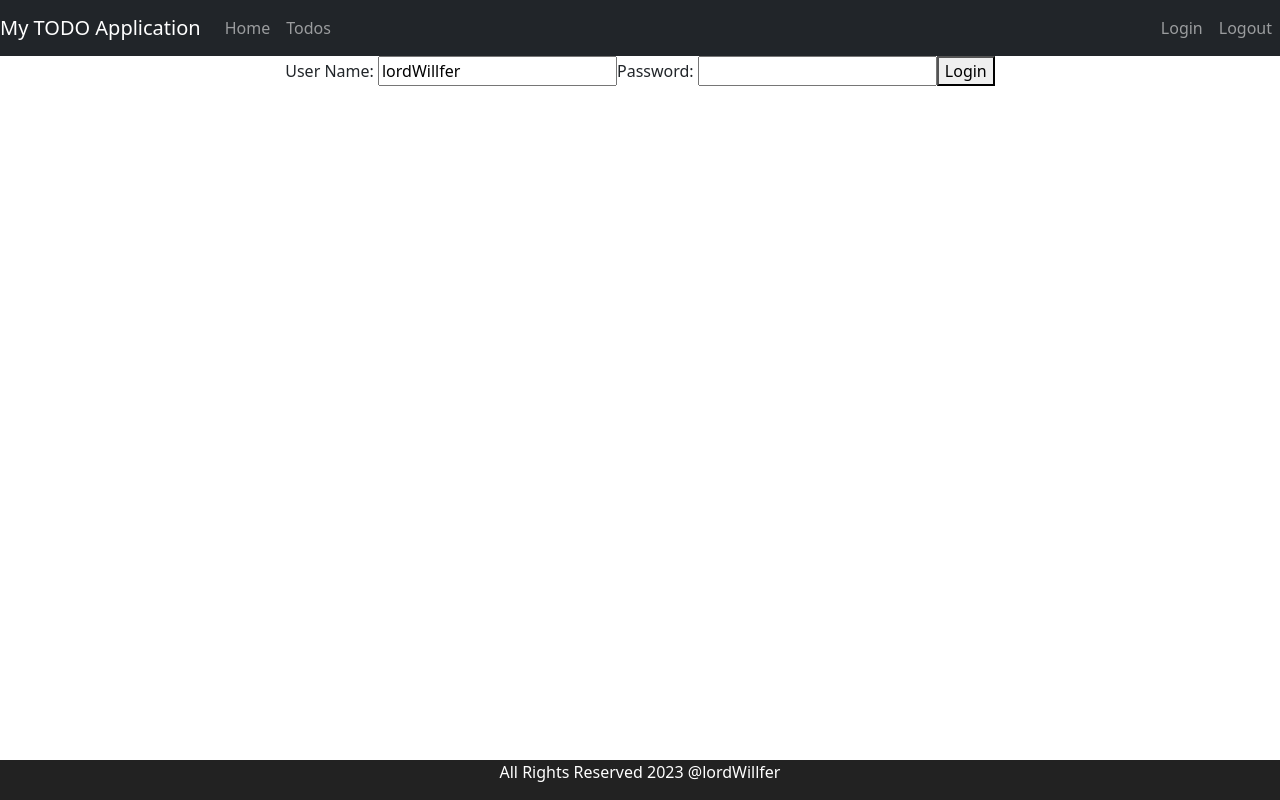
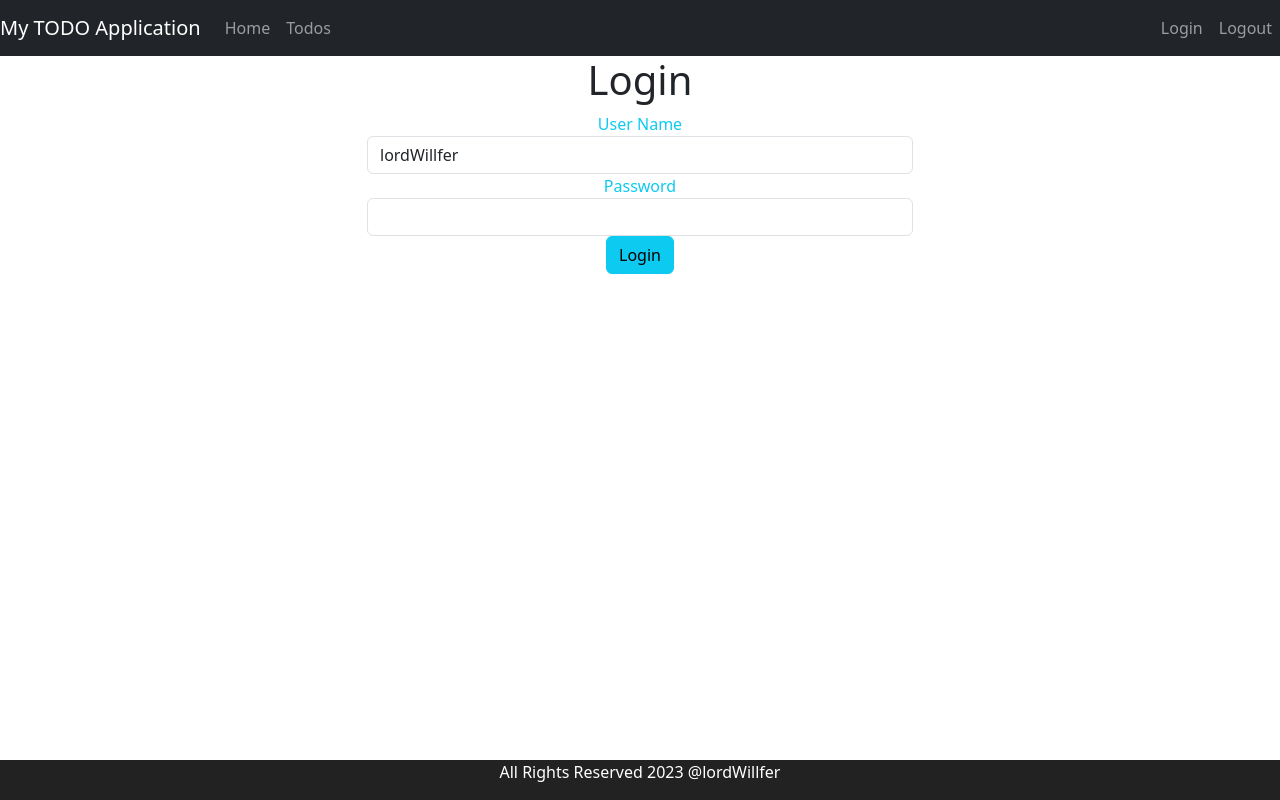
Before and after one commit to lordWillfer/todo-app, a React (Create React App) app: page / in a window 1280 px wide. Built offline with nearby package versions, Linux system fonts and the light colour scheme.

Commit message:
Personalizando el formulario de login

```diff
--- a/src/components/todo/TodoApp.jsx
+++ b/src/components/todo/TodoApp.jsx
@@ -88,10 +88,10 @@ class ListTodosComponent extends Component {
         return (
             <div>
                 <h1>List TODOs</h1>
-                <table>
+                <div className="container">
+                    <table className="table">
                         <thead>
                             <tr>
-                            <th>ID</th>
                                 <th>Description</th>
                                 <th>Target Date</th>
                                 <th>Is Completed?</th>
@@ -102,7 +102,6 @@ class ListTodosComponent extends Component {
                                 this.state.todos.map(
                                     todo =>
                                         <tr key={todo.id}>
-                                        <td>{todo.id}</td>
                                             <td>{todo.description}</td>
                                             <td>{todo.targetDate.toString()}</td>
                                             <td>{todo.done.toString()}</td>
@@ -112,6 +111,7 @@ class ListTodosComponent extends Component {
                         </tbody>
                     </table>
                 </div>
+            </div>
         )
     }
 }
@@ -119,9 +119,14 @@ class ListTodosComponent extends Component {
 // Componente Welcome
 class WelcomeComponent extends Component {
     render() {
-        return <div>
+        return (
+            <div>
+                <h1>Welcome!</h1>
+                <div className="container">
                 Welcome {this.props.params.name}. You can manage your TODOs <Link to="/todos">here</Link>.
                 </div>
+            </div>
+        )
     }
 }
 
@@ -206,13 +211,30 @@ class LoginComponent extends Component {
     render() {
         return (
             <div>
+                <h1>Login</h1>
+                <div className="container">
                     {/* <ShowInvalidCredentials hasLoginFailed = {this.state.hasLoginFailed} />
                 <ShowLoginSuccessMessage showSuccessMessage = {this.state.showSuccessMessage} /> */}
-                {this.state.hasLoginFailed && <div>Invalid Credentials</div>}
+                    <div id="login-row" class="row justify-content-center align-items-center">
+                        <div id="login-column" class="col-md-6">
+                            <div id="login-box" class="col-md-12">
+                                {this.state.hasLoginFailed && <div className="alert alert-warning">Invalid Credentials</div>}
                                 {this.state.showSuccessMessage && <div>Login Succesful</div>}
-                User Name: <input type="text" name="username" value={this.state.username} onChange={this.handleChange} />
-                Password: <input type="password" name="password" value={this.state.password} onChange={this.handleChange} />
-                <button onClick={this.loginClicked}>Login</button>
+                                <div className="form-group">
+                                    <label className="text-info" for="fc1">User Name</label>
+                                    <input className="form-control" id="fc1" type="text" name="username" value={this.state.username} onChange={this.handleChange} />
+                                </div>
+                                <div className="form-group">
+                                    <label className="text-info" for="fc2">Password</label>
+                                    <input className="form-control" id="fc2" type="password" name="password" value={this.state.password} onChange={this.handleChange} />
+                                </div>
+                                <div className="form-group">
+                                    <button className="btn btn-info btn-md" onClick={this.loginClicked}>Login</button>
+                                </div>
+                            </div>
+                        </div>
+                    </div>
+                </div>
             </div>
         )
     }
```
Lines whose indentation alone changed are shown as unchanged.
